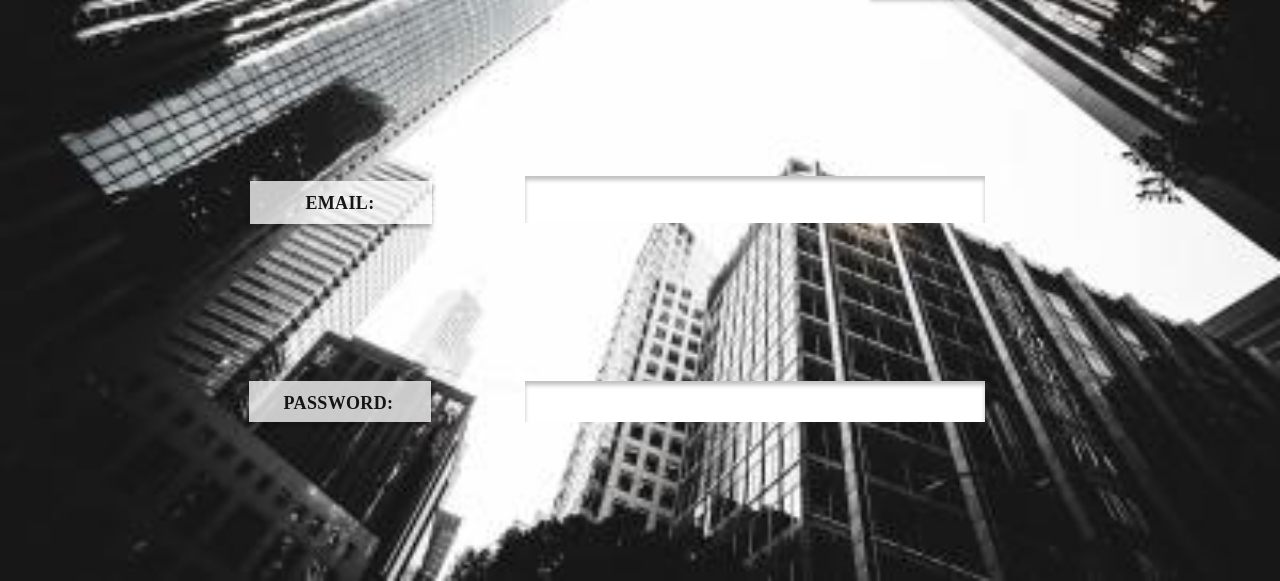
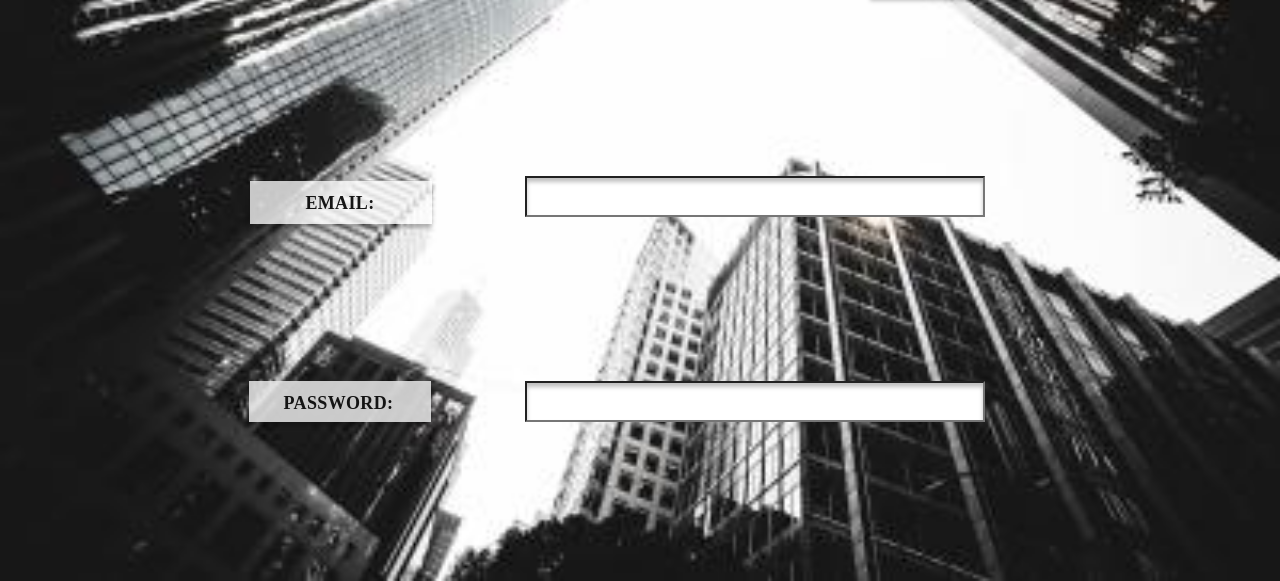
Before and after one commit to RCampbell96/GroupProject, a website: page hackathon/Hacka/LOGIN.html in a window 1280 px wide. Shown: the part 219-800 px from the top of the page. Drawn offline with Linux system fonts and the light colour scheme; files whose address does not match are found by name; a web font is replaced by a local one.

Commit message:
hackathon addition

```diff
--- a/hackathon/Hacka/ABOUT.css
+++ b/hackathon/Hacka/ABOUT.css
@@ -59,12 +59,10 @@ width: 596px;
 height: 367px;
 left: 73px;
 top: 127px;
-
 background: rgba(196, 196, 196, 0.46);
 border: 1px solid #000000;
 box-sizing: border-box;
 /*filter: blur(4px);*/
-font-size: 20px;
 }
 
 #rectangle1 {
--- a/hackathon/Hacka/ABOUT.js
+++ b/hackathon/Hacka/ABOUT.js
@@ -9,8 +9,9 @@ fetch(url + 'hack_profiles/')
     .then(data => {
         console.log(data)
         for(i=0;i<data.length;i++)  {
-            rect.append('   ' + data[i].hack_id + ") " + data[i].hack_description )
-            rect1.append('   ' + data[i].hack_id + ") " + data[i].hack_location + " / " + data[i].hack_address)}
+            rect.innerHTML += ' ' + data[i].hack_id + ") " + data[i].hack_description + '</br></br>';
+            // rect.append('  ' + data[i].hack_id + ") " + data[i].hack_description )
+            rect1.innerHTML += '   ' + data[i].hack_id + ") " + data[i].hack_location + " / " + data[i].hack_address + '</br></br>'; }
             // document.body.appendChild(rect).innerHTML = JSON.stringify(data[i].hack_description) + '<br>' + JSON.stringify(data[i].hack_location)
            /* window.document.getElementById('rectangle').innerHTML = JSON.stringify(data[i].hack_description) + '<br>' + JSON.stringify(data[i].hack_location) */
     })
--- a/hackathon/Hacka/LOGIN.css
+++ b/hackathon/Hacka/LOGIN.css
@@ -102,7 +102,7 @@ p2 {
     color: rgba(0, 0, 0, 0.9);
 }
 
-#rectangle4 {
+/* #rectangle4 {
     position: absolute;
     width: 460px;
     height: 47px;
@@ -111,9 +111,9 @@ p2 {
 
     background: #FFFFFF;
     box-shadow: inset 0px 4px 4px rgba(0, 0, 0, 0.25);
-}
+} */
 
-#rectangle5 {
+/* #rectangle5 {
     position: absolute;
     width: 460px;
     height: 41px;
@@ -122,6 +122,46 @@ p2 {
 
     background: #FFFFFF;
     box-shadow: inset 0px 4px 4px rgba(0, 0, 0, 0.25);
+} */
+
+#input4{
+    position: absolute;
+    width: 460px;
+    height: 41px;
+    left: 525px;
+    top: 395px;
+
+    background: #FFFFFF;
+    box-shadow: inset 0px 4px 4px rgba(0, 0, 0, 0.25);
+    font-family: 'Enriqueta';
+    font-style: normal;
+    font-weight: bold;
+    font-size: 18px;
+    line-height: 24px;
+    text-align: center;
+    letter-spacing: 0.02em;
+
+    color: rgba(0, 0, 0, 0.91);
+}
+
+#input5{
+    position: absolute;
+    width: 460px;
+    height: 41px;
+    left: 525px;
+    top: 600px;
+
+    background: #FFFFFF;
+    box-shadow: inset 0px 4px 4px rgba(0, 0, 0, 0.25);
+    font-family: 'Enriqueta';
+    font-style: normal;
+    font-weight: bold;
+    font-size: 18px;
+    line-height: 24px;
+    text-align: center;
+    letter-spacing: 0.02em;
+
+    color: rgba(0, 0, 0, 0.91);
 }
 
 a{
--- a/hackathon/Hacka/LOGIN.html
+++ b/hackathon/Hacka/LOGIN.html
@@ -21,8 +21,8 @@
         <div id="rectangle3"></div>
         <p>EMAIL:</p>
         <p2>PASSWORD:</p2>
-        <div id="rectangle4"></div>
-        <div id="rectangle5"></div>
+        <div id="rectangle5"><input id="input4"/></div>
+        <div id="rectangle5"><input id="input5"/></div>
 </body>
 
 
```
Also changed, not shown: hackathon/Hacka/index.html (+2 -2 lines).
